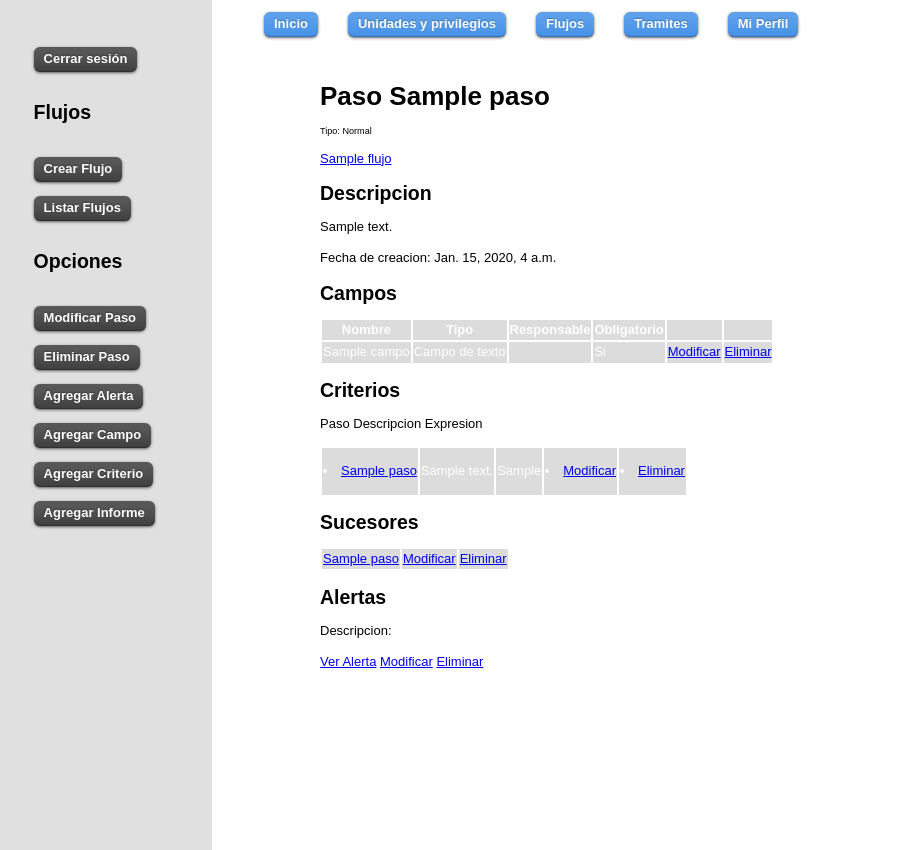
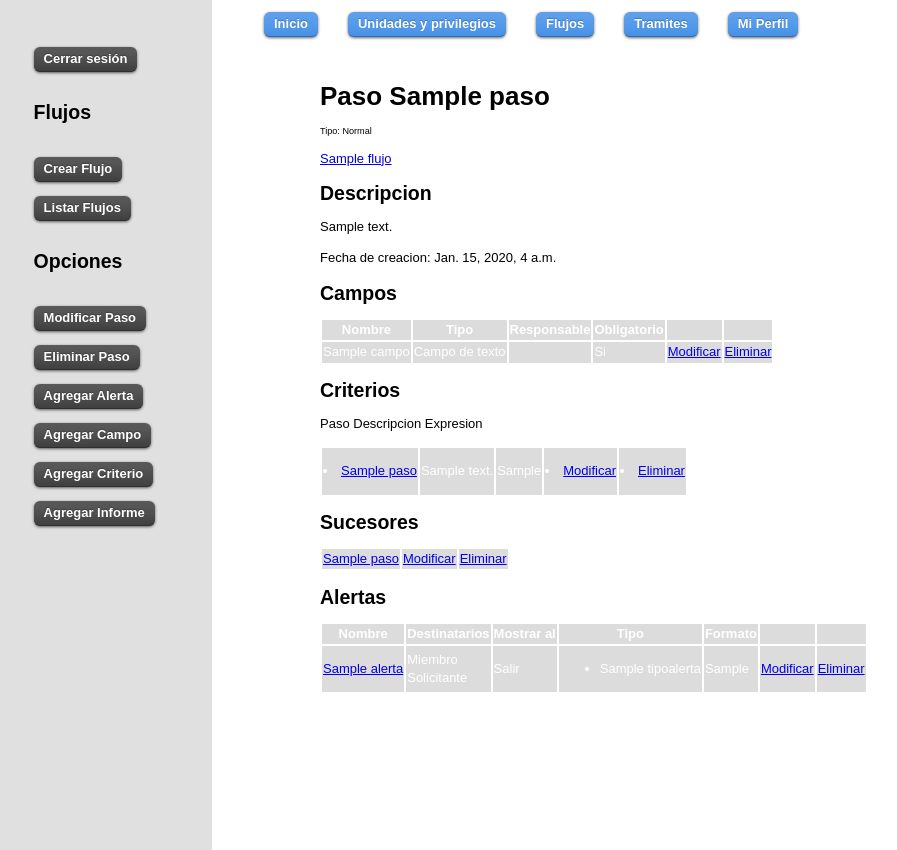
Before and after one commit to bishma-stornelli/flujosdetrabajo, a Django app: page /flujos/consultar_paso/1/ in a window 1280 px wide. Shown: the part 236-1086 px from the top of the page, without its empty margins (32-929 px from the left). Run offline with Django 3.2, Linux system fonts and the light colour scheme; a user stored in the database is signed in; tables that the repository leaves empty hold one stand-in row (values such as "Sample post"); parts of the project's set-up code (start-up, migrations or seed data) failed here and were passed over.

Commit message:
Arreglado bug en agregar alerta e informe y modificado la forma en que se visualiza la alerta en consultar paso

```diff
--- a/flujos/templates/flujos/consultar_paso.html
+++ b/flujos/templates/flujos/consultar_paso.html
@@ -115,16 +115,43 @@
 
 <h2>Alertas</h2>
 {% if paso.alertas_paso.all %}
-
+    <table>
+        <tr>
+            <th>Nombre</th>
+            <th>Destinatarios</th>
+            <th>Mostrar al</th>
+            <th>Tipo</th>
+            <th>Formato</th>
+            <th></th>
+            <th></th>
+        </tr>
         {% for alerta in paso.alertas_paso.all %}
-            <p>Descripcion: {{ alerta.descripcion }}</p>
             <tr>
-            <td> <a href="/flujos/consultar_alerta/{{ alerta.id}}/">{{ "Ver Alerta" }}</a></td>
-        <td> <a href="/flujos/consultar_alerta/{{ alerta.id}}/">Modificar</a></td>
+                <td><a href="/flujos/consultar_alerta/{{ alerta.id }}/">{{ alerta.nombre }}</a></td>
+                <td>
+                        {% if alerta.miembro_es_receptor %}Miembro</br>{% endif %}
+                        {% if alerta.solicitante_es_receptor %}Solicitante{% endif %}
+                </td>
+                <td>
+                    {% if alerta.mostrar_al_llegar %}
+                        Llegar
+                    {% else %}
+                        Salir
+                    {% endif %}
+                </td>
+                <td>
+                    <ul>
+                        {% for tipo in alerta.tipos.all %}
+                            <li>{{ tipo.nombre }}</li>
+                        {% endfor %}
+                    </ul>
+                </td>
+                <td> {{ alerta.formato }} </td>
+                <td> <a href="/flujos/modificar_alerta/{{ alerta.id}}/">Modificar</a></td>
                 <td> <a href="/flujos/eliminar_alerta/{{ alerta.id}}/">Eliminar</a></td>
             </tr>
         {% endfor %}
-
+    </table>
 {% else %}
     <p>No hay alertas para {{paso.nombre}} </p>
 {% endif %}
--- a/flujos/views.py
+++ b/flujos/views.py
@@ -386,7 +386,7 @@ def eliminar_campo(request, campo_id):
 	return HttpResponseRedirect("/flujos/eliminar_campo/%s/" % campo_id)
 
 def agregar_alerta(request, paso_id):
-    paso = get_object_or_404(Flujo, pk=paso_id)
+    paso = get_object_or_404(Paso, pk=paso_id)
     if request.POST:
         form = AlertaForm(request.POST, paso=paso)
         if form.is_valid():
@@ -402,7 +402,7 @@ def agregar_alerta(request, paso_id):
         return render_to_response('flujos/agregar_alerta.html',{'form':form,'paso':paso}, context_instance=RequestContext(request))
 
 def agregar_informe(request, paso_id):
-    paso = get_object_or_404(Flujo, pk=paso_id)
+    paso = get_object_or_404(Paso, pk=paso_id)
     if request.POST:
         form = InformeForm(request.POST, paso=paso)
         if form.is_valid():
```
Lines whose indentation alone changed are shown as unchanged.
